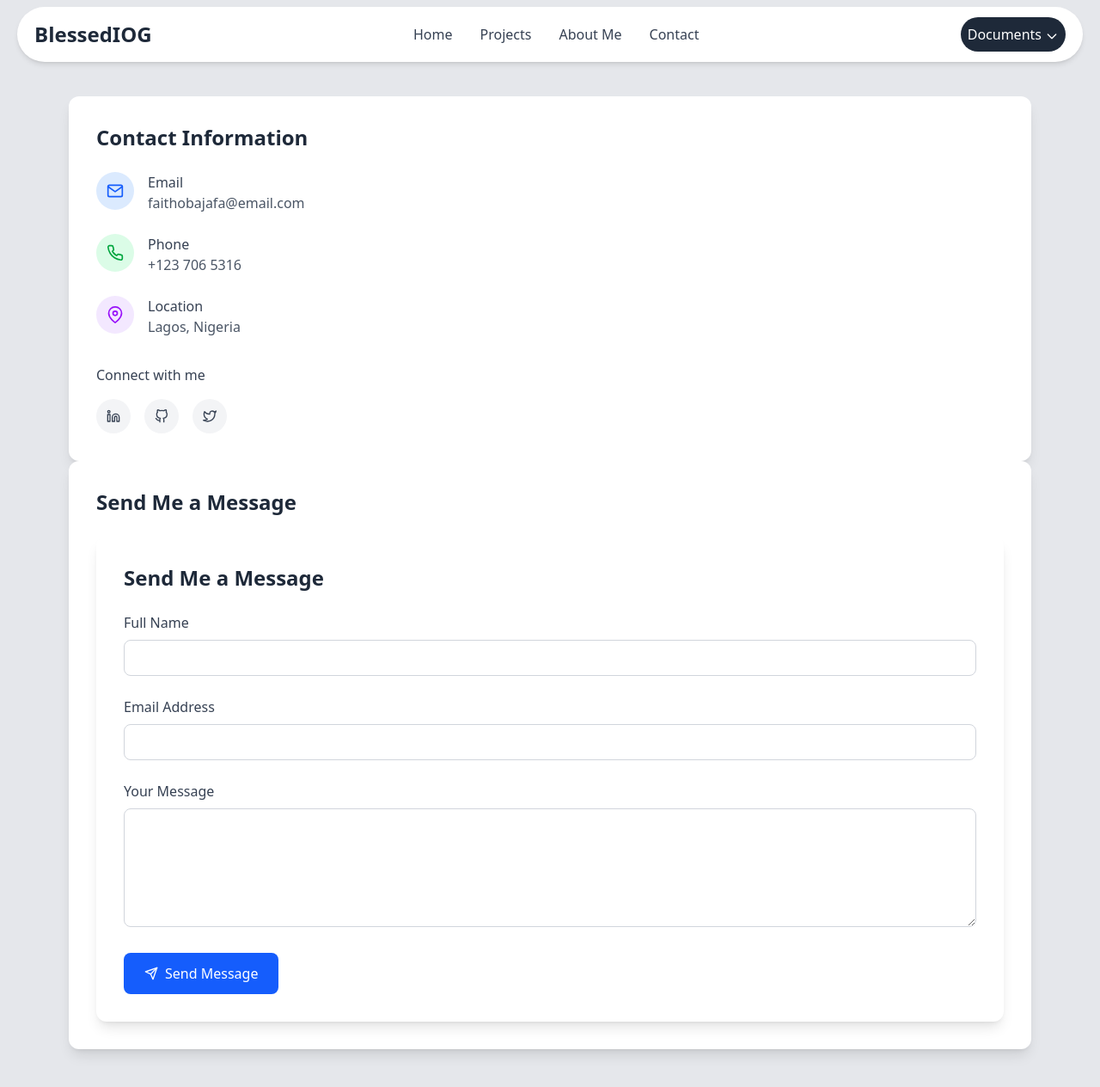
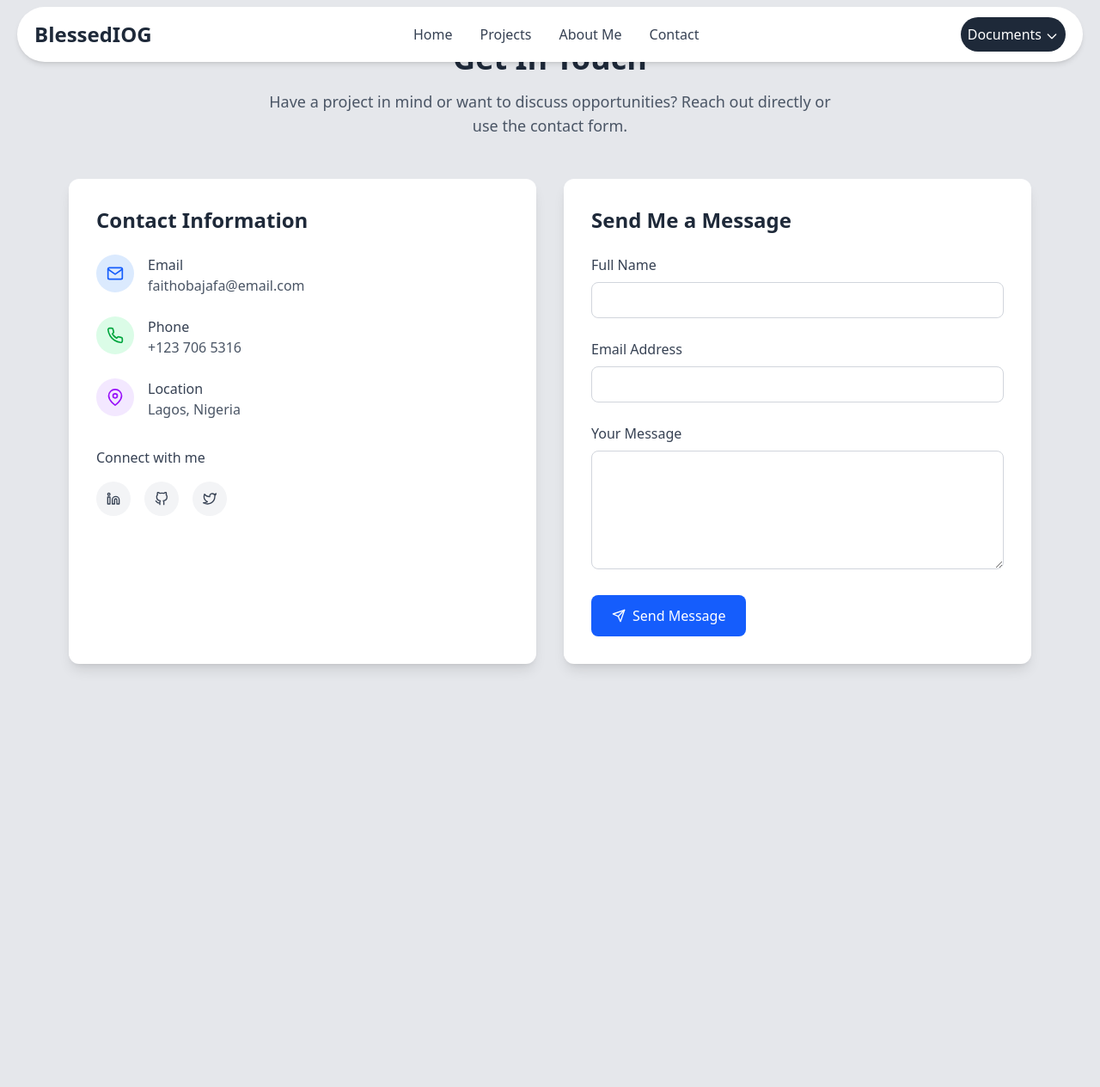
Before and after one commit to Oluwasegun122/blessediog, a Next.js app: page /contact in a window 1280 px wide. Shown: the top 1264 px of the page at 86% size. After the commit the page ends 820 px from the top, so only its background shows below. Built offline with nearby package versions, Linux system fonts and the light colour scheme.

Commit message:
first commit

```diff
--- a/app/(root)/contact/page.tsx
+++ b/app/(root)/contact/page.tsx
@@ -1,4 +1,5 @@
 "use client";
+
 import { useState, useEffect } from "react";
 import {
   FiMail,
@@ -47,7 +48,7 @@ export default function ContactPage() {
           email: formData.email,
           message: formData.message,
           _replyto: formData.email,
-          _to: "faithobajafa@email.com", // Recipient's email
+          _to: "faithobajafa@email.com", // Your email address
         }),
       });
 
@@ -65,7 +66,16 @@ export default function ContactPage() {
   };
 
   return (
-    <div className="max-w-6xl mx-auto px-4 py-12 mt-16">
+    <div className="max-w-6xl mx-auto px-4 py-12">
+      <div className="text-center mb-12">
+        <h1 className="text-4xl font-bold text-gray-800 mb-4">Get In Touch</h1>
+        <p className="text-lg text-gray-600 max-w-2xl mx-auto">
+          Have a project in mind or want to discuss opportunities? Reach out
+          directly or use the contact form.
+        </p>
+      </div>
+
+      <div className="grid grid-cols-1 md:grid-cols-2 gap-8">
         {/* Contact Information */}
         <div className="bg-white p-8 rounded-xl shadow-lg">
           <h2 className="text-2xl font-semibold mb-6 text-gray-800">
@@ -117,21 +127,20 @@ export default function ContactPage() {
           <div className="mt-8">
             <h3 className="font-medium mb-4 text-gray-700">Connect with me</h3>
             <div className="flex space-x-4">
-            {/* Add your social media links here */}
               <a
-              href="#"
+                href="https://linkedin.com/in/faith-obajafa"
                 className="bg-gray-100 p-3 rounded-full hover:bg-blue-100 transition-colors"
               >
                 <FiLinkedin className="text-gray-700" />
               </a>
               <a
-              href="#"
+                href="https://github.com/BLESSEDIOG"
                 className="bg-gray-100 p-3 rounded-full hover:bg-blue-100 transition-colors"
               >
                 <FiGithub className="text-gray-700" />
               </a>
               <a
-              href="#"
+                href="https://twitter.com/FaithObajafa"
                 className="bg-gray-100 p-3 rounded-full hover:bg-blue-100 transition-colors"
               >
                 <FiTwitter className="text-gray-700" />
@@ -159,22 +168,6 @@ export default function ContactPage() {
               </div>
             )}
           </div>
-
-        {/* Contact Form */}
-        <div className="bg-white p-8 rounded-xl shadow-lg">
-          <h2 className="text-2xl font-semibold mb-6 text-gray-800">
-            Send Me a Message
-          </h2>
-
-          {isSent ? (
-            <div className="bg-green-100 border border-green-400 text-green-700 px-4 py-3 rounded mb-4">
-              Message sent successfully! I'll get back to you soon.
-            </div>
-          ) : error ? (
-            <div className="bg-red-100 border border-red-400 text-red-700 px-4 py-3 rounded mb-4">
-              {error}
-            </div>
-          ) : null}
 
           <form onSubmit={handleSubmit}>
             <div className="mb-6">
@@ -269,6 +262,21 @@ export default function ContactPage() {
           </form>
         </div>
       </div>
+
+      {/* Add this to your global CSS */}
+      <style jsx global>{`
+        @keyframes fade {
+          from {
+            opacity: 1;
+          }
+          to {
+            opacity: 0;
+          }
+        }
+        .animate-fade {
+          animation: fade 0.5s ease-out 4.5s forwards;
+        }
+      `}</style>
     </div>
   );
 }
```
Lines whose indentation alone changed are shown as unchanged.
